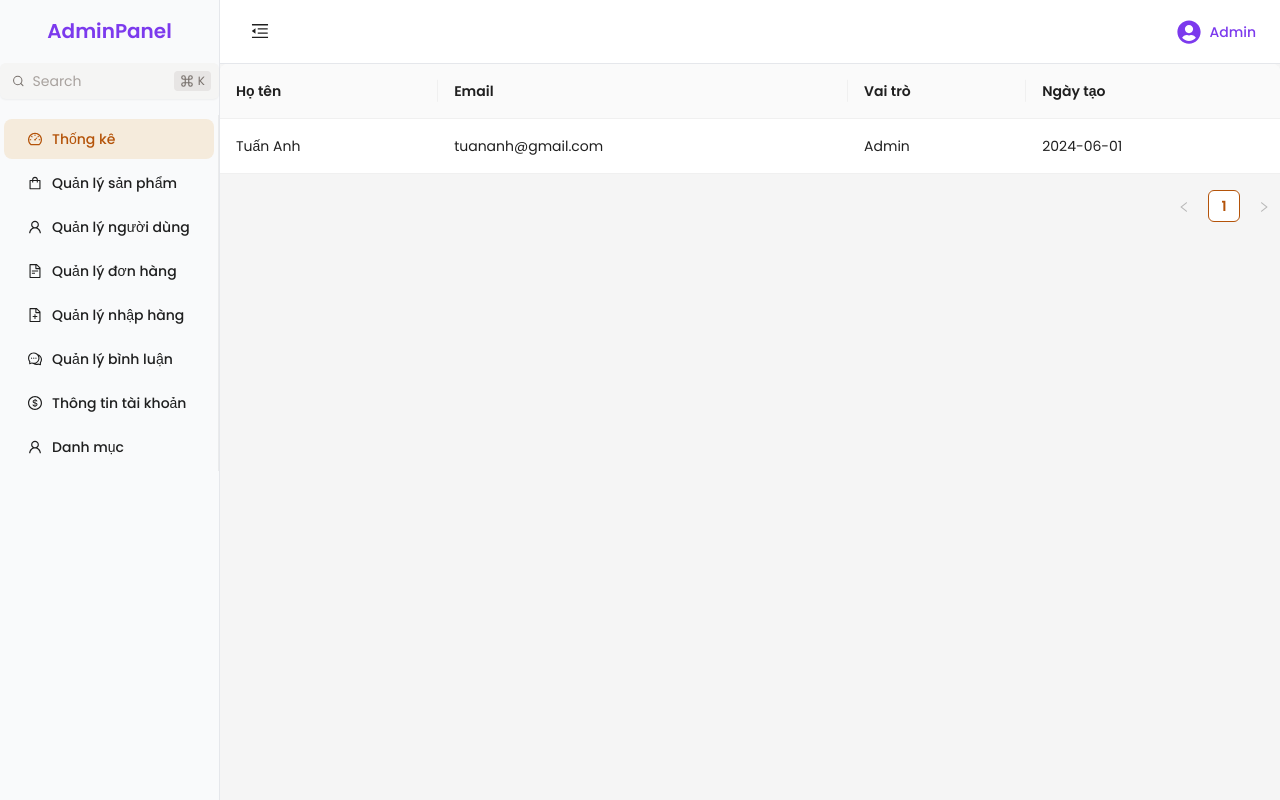
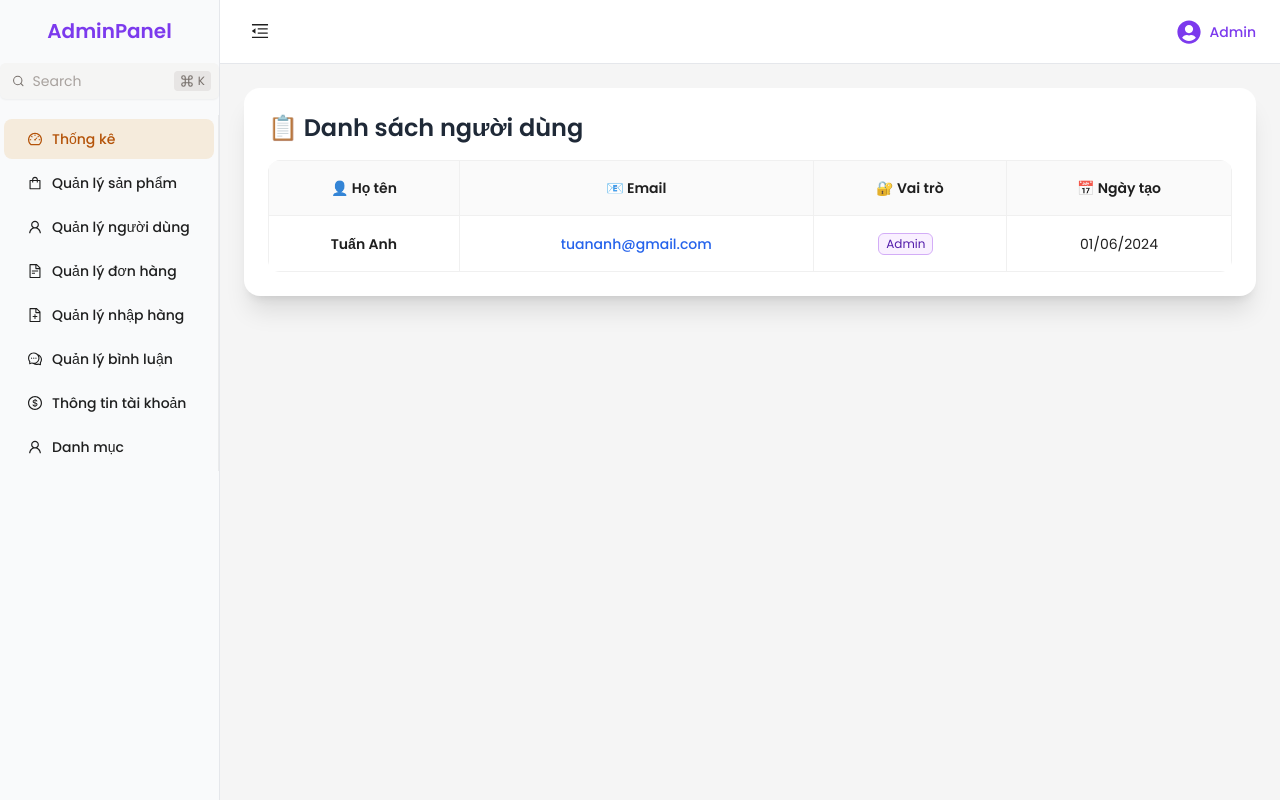
Before and after one commit to nguyentaituananh/DATN, a React (Vite) app in the folder frontend/: page /admin/user in a window 1280 px wide. Built offline with nearby package versions, Linux system fonts and the light colour scheme.

Commit message:
update user

```diff
--- a/frontend/src/pages/admin/account/UserList.tsx
+++ b/frontend/src/pages/admin/account/UserList.tsx
@@ -1,11 +1,72 @@
-import { Table } from "antd";
+// import { Table } from "antd";
 
-const columns = [
-  { title: "Họ tên", dataIndex: "name" },
-  { title: "Email", dataIndex: "email" },
-  { title: "Vai trò", dataIndex: "role" },
-  { title: "Ngày tạo", dataIndex: "createdAt" },
+// const columns = [
+//   { title: "Họ tên", dataIndex: "name" },
+//   { title: "Email", dataIndex: "email" },
+//   { title: "Vai trò", dataIndex: "role" },
+//   { title: "Ngày tạo", dataIndex: "createdAt" },
+// ];
+
+// const data = [
+//   {
+//     key: "1",
+//     name: "Tuấn Anh",
+//     email: "tuananh@gmail.com",
+//     role: "Admin",
+//     createdAt: "2024-06-01",
+//   },
+// ];
+
+// const UserList = () => <Table columns={columns} dataSource={data} />;
+
+// export default UserList;
+import React from "react";
+import { Table, Tag } from "antd";
+import dayjs from "dayjs";
+
+import type { ColumnsType } from "antd/es/table"; // 👈 import kiểu dữ liệu
+
+interface UserType {
+  key: string;
+  name: string;
+  email: string;
+  role: string;
+  createdAt: string;
+}
+
+const columns: ColumnsType<UserType> = [
+  {
+    title: "👤 Họ tên",
+    dataIndex: "name",
+    align: "center",
+    render: (text) => <span className="font-semibold">{text}</span>,
+  },
+  {
+    title: "📧 Email",
+    dataIndex: "email",
+    align: "center",
+    render: (text) => (
+      <span className="text-blue-600 font-medium">{text}</span>
+    ),
+  },
+  {
+    title: "🔐 Vai trò",
+    dataIndex: "role",
+    align: "center",
+    render: (role) => (
+      <Tag color={role === "Admin" ? "purple" : "blue"} className="rounded-md">
+        {role}
+      </Tag>
+    ),
+  },
+  {
+    title: "📅 Ngày tạo",
+    dataIndex: "createdAt",
+    align: "center",
+    render: (date) => dayjs(date).format("DD/MM/YYYY"),
+  },
 ];
+
 
 const data = [
   {
@@ -17,6 +78,24 @@ const data = [
   },
 ];
 
-const UserList = () => <Table columns={columns} dataSource={data} />;
+const UserList = () => {
+  return (
+  <div className="p-6 w-full">
+
+      <div className="bg-white shadow-xl rounded-2xl p-6">
+        <h2 className="text-2xl font-bold mb-4 text-gray-800">
+          📋 Danh sách người dùng
+        </h2>
+        <Table
+          columns={columns}
+          dataSource={data}
+          pagination={false}
+          bordered
+          className="rounded-xl overflow-hidden"
+        />
+      </div>
+    </div>
+  );
+};
 
 export default UserList;
```
